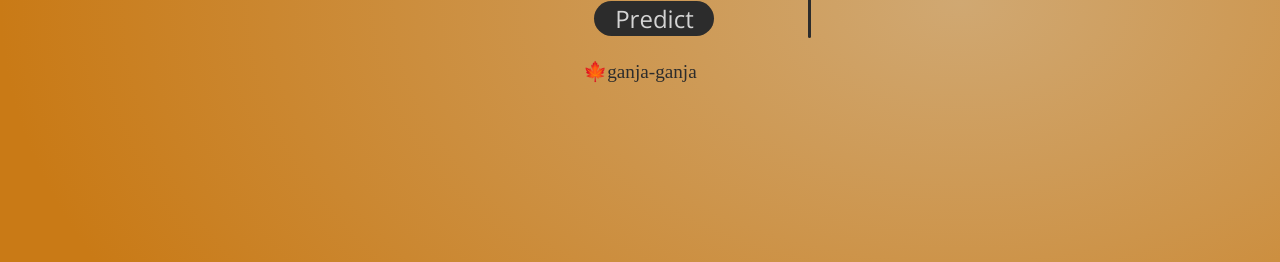
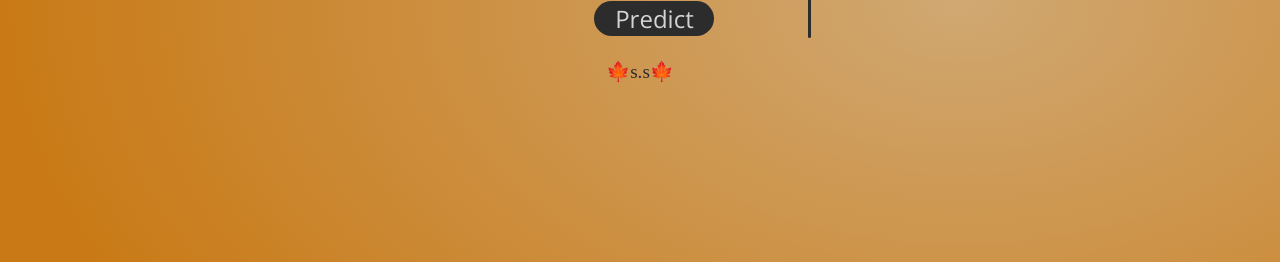
Before and after one commit to sudhanshusekhar56/Mobile-Price-Classification, a Flask app: page / in a window 1280 px wide. Shown: the part 538-800 px from the top of the page. Run offline with Flask 2, Linux system fonts and the light colour scheme.

Commit message:
added image

```diff
--- a/templates/home.html
+++ b/templates/home.html
@@ -37,7 +37,7 @@
         </div>
     </div>
     <div class="h"></div>
-    <footer>🍁ganja-ganja</footer>
+    <footer>🍁s.s🍁</footer>
 </body>
 
 </html>
```
Also changed, not shown: Mobile Pice Predictor.jpg (added).
